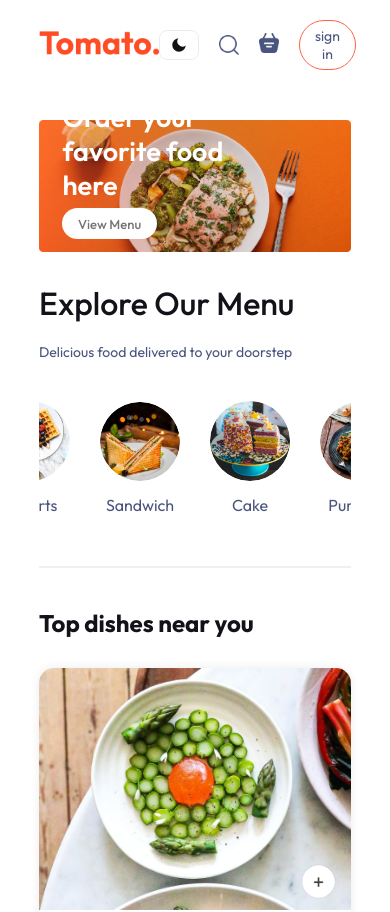
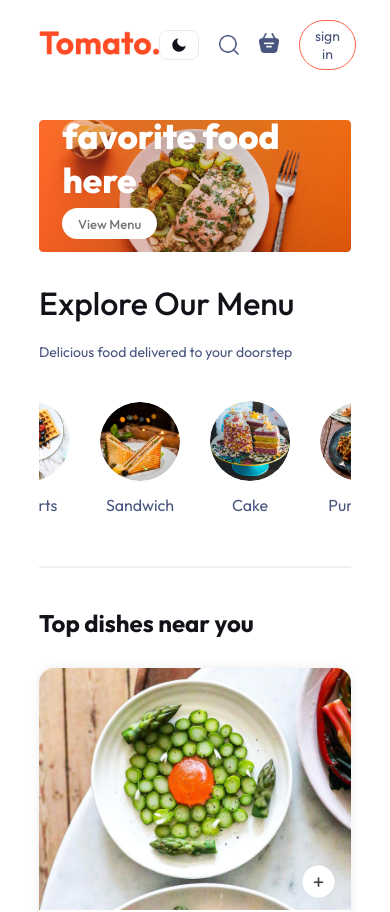
Before and after one commit to Danayodeji/food-ordering-webapp, a React (Vite) app: page / in a window 390 px wide. Shown: the top 912 px of the page. Built offline with nearby package versions, Linux system fonts and the light colour scheme.

Commit message:
Feat: - Make the Place Order page responsive on the mobile screen

```diff
--- a/index.html
+++ b/index.html
@@ -2,7 +2,7 @@
 <html lang="en">
   <head>
     <meta charset="UTF-8" />
-    <link rel="icon" type="image/svg+xml" href="/vite.svg" />
+    <link rel="icon" type="image/png" href="/logo.png" />
     <meta name="viewport" content="width=device-width, initial-scale=1.0" />
     <title>Food Del</title>
   </head>
--- a/src/components/Header/Header.css
+++ b/src/components/Header/Header.css
@@ -18,9 +18,9 @@
     animation: fadeIn 3s;
 }
 .header-contents h2{
-    font-weight: 600;
+    font-weight: 800;
     color: white;
-    font-size: max(4.5vw, 27px);
+    font-size: max(4.5vw, 35px);
 }
 .header-contents p{
     color: white;
@@ -43,7 +43,7 @@
 }
 @media (max-width: 750px) {
     .header-contents{
-        max-width: 65%;
+        max-width: 85%;
     }
     .header-contents p{
         display: none;
--- a/src/pages/PlaceOrder/PlaceOrder.css
+++ b/src/pages/PlaceOrder/PlaceOrder.css
@@ -5,6 +5,7 @@
     align-items: start;
     gap: 50px;
     margin-top: 100px;
+    flex-wrap: wrap;
 }
 .place-order-left {
     width: 100%;
```
